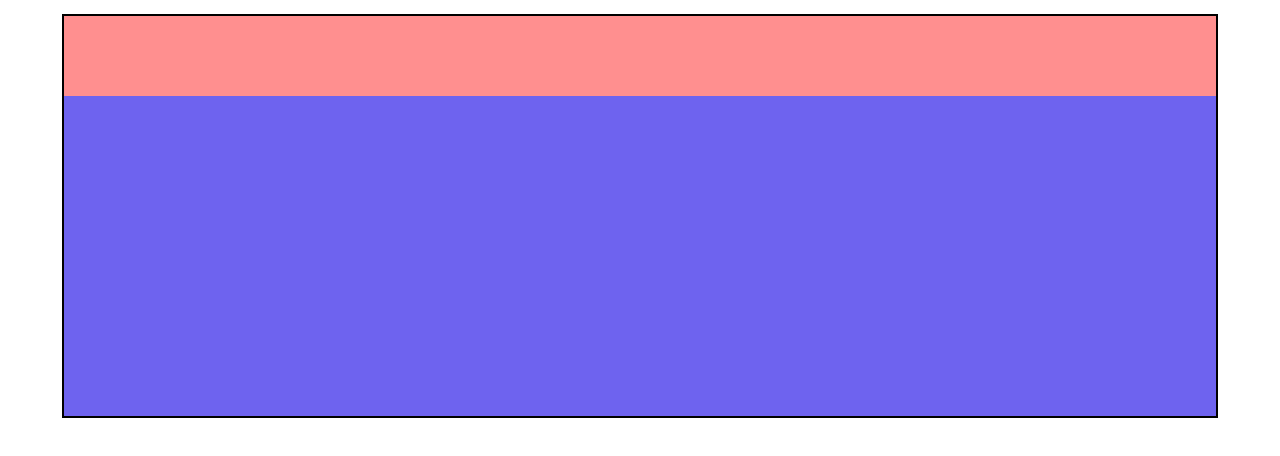
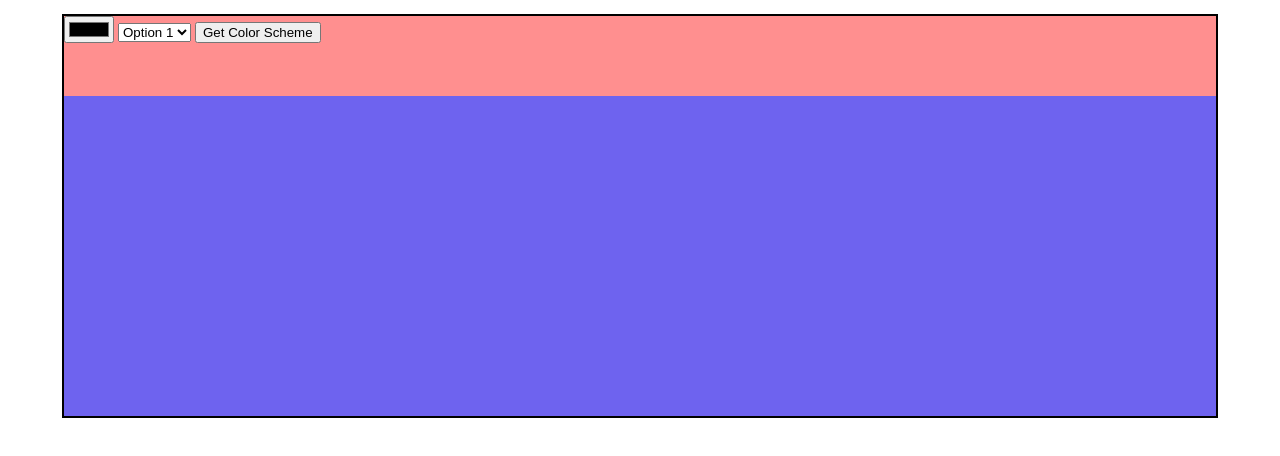
Before and after one commit to brianbud/color-scheme-generator, a plain HTML site: page index.html in a window 1280 px wide. Drawn offline with Linux system fonts and the light colour scheme.

Commit message:
add color input picker, dropdown options and button

```diff
--- a/index.html
+++ b/index.html
@@ -9,7 +9,17 @@
   <body>
     <main>
       <div id="container">
-        <header></header>
+        <header>
+          <form>
+            <input type="color" />
+            <select name="mode">
+              <option value="">Option 1</option>
+              <option value="">Option 2</option>
+              <option value="">Option 3</option>
+            </select>
+            <button>Get Color Scheme</button>
+          </form>
+        </header>
         <div id="colors-container">
           <div></div>
           <div></div>
```
